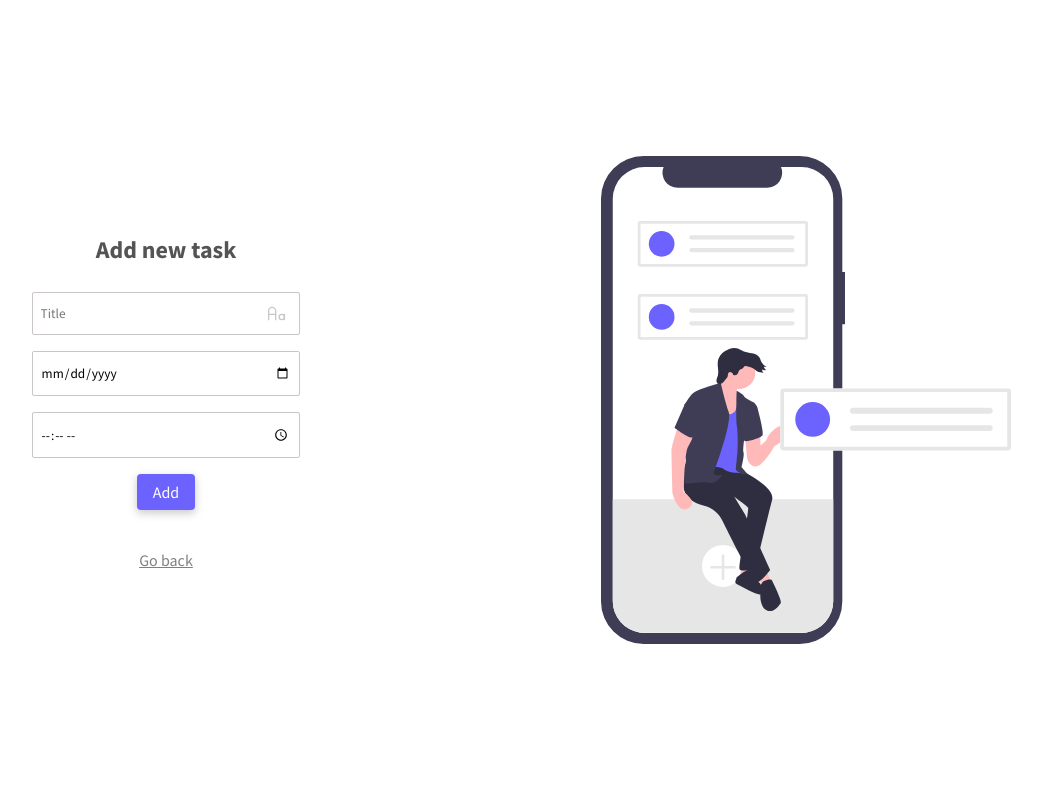
After one commit to mpn01/project-twstr, a PHP site: page /add-task.php in a window 1280 px wide. The commit adds this page. Shown: the whole page, without its empty margins (218-1260 px from the left). Run offline with PHP 8.4, Linux system fonts and the light colour scheme; the visitor is signed in with stand-in values (Sample User, id 1).

Commit message:
adding page for tasks, now with basic funcionality

```diff
--- /dev/null
+++ b/add-task.php
@@ -0,0 +1,57 @@
+<?php
+    session_start();
+    require_once "connect.php";
+    $userId = $_SESSION['id'];
+
+    if(isset($_POST['title'])){
+        $taskTitle = $_POST['title'];
+        $taskDate = $_POST['date'];
+        $taskTime = $_POST['time'];
+
+
+
+    try {
+        $conn = new mysqli($servername, $db_username, $password, $dbname);
+        if($conn->connect_errno!=0){
+            throw new Exception(mysqli_connect_errno());
+        } else {
+            $query = "INSERT INTO tasks(title, date, time, id_user) VALUES ('$taskTitle','$taskDate','$taskTime','$userId')";
+            if($conn->query($query)) {
+                header('Location: todo.php');
+            } else {
+                throw new Exception($conn->error);
+            }
+        }
+    } catch (Exception $e) {
+        echo "Server error. Sorry for problems. Please comeback later.";
+        echo '<br/>Developer info: '.$e; // wyłączyć przy wrzucaniu na prawdziwy serwer
+    }
+}
+?>
+<html lang="en">
+<head>
+    <meta charset="UTF-8">
+    <meta name="viewport" content="width=device-width, initial-scale=1.0">
+    <link rel="stylesheet" type="text/css" href="css/main.css"/>
+    <link rel="stylesheet" type="text/css" href="css/todo.css"/>
+    <title>Add yout task</title>
+    <link href="https://fonts.googleapis.com/css2?family=Source+Sans+Pro:wght@300;400;600;700&display=swap"
+        rel="stylesheet">
+</head>
+<body>
+    <script src="js/main.js"></script>
+    <div id="add-task_main">
+        <form method="post">
+            <h2>Add new task</h2>
+            <input type="text" name="title" placeholder="Title"/>
+            <input type="date" name="date"/>
+            <input type="time" name="time" placeholder="choose a time" min="00:00" max="23:59"/>
+            <button class="button" type="submit">Add</button>
+            <a onclick="goBack()">Go back</a>
+        </form>
+        <div id="add-task_img">
+            <img src="img/illustrations/add_tasks.svg"/>
+        </div>
+    </div>
+</body>
+</html>
--- a/css/todo.css
+++ b/css/todo.css
@@ -7,8 +7,11 @@ body {
 }
 
 #todo_main {
+    padding: 5vh;
     background: var(--white);
     display: grid;
+    grid-template-columns: repeat(auto-fill, minmax(33%, 1fr));
+    grid-gap: 1vh;
 }
 
 #todo_main_task {
@@ -16,9 +19,11 @@ body {
     border-radius: 10px;
     box-shadow: 0px 4px 4px rgba(130, 130, 130, 0.25);
     margin: 1vh;
-    width: 20%;
+    width: 80%;
     font-family: 'Source Sans Pro';
     padding: 1vh;
+    padding-bottom: 2vh;
+    color: var(--darkgray);
 }
 
 #todo_main_task h2 {
@@ -29,6 +34,7 @@ body {
     width: 100%;
     font-family: 'Source Sans Pro';
     position: relative;
+    color: var(--darkgray);
 }
 
 .todo_main_task_title::before {
@@ -39,3 +45,79 @@ body {
     width: 2%;
     height: 100%;
 }
+
+.todo_main_task_button {
+    width: 32px;
+    height: 32px;
+    float: right;
+    background: var(--cloud);
+    box-shadow: 0px 4px 4px rgba(130, 130, 130, 0.25);
+    border-radius: 10px;
+    margin: 1vh;
+    cursor: pointer;
+}
+
+.done {
+    background-image: url(../img/check.svg);
+    background-position: center;
+    background-repeat: no-repeat;
+    background-size: contain;
+}
+
+.delete {
+    background-image: url(../img/trash.svg);
+    background-position: center;
+    background-repeat: no-repeat;
+    background-size: contain;
+}
+
+#add-task_main {
+    width: 100%;
+    height: 100%;
+    display: flex;
+    align-items: center;
+    justify-content: center;
+}
+
+#add-task_main h2 {
+    color: var(--darkgray);
+}
+
+#add-task_img {
+    width: 40%;
+    display: flex;
+    align-items: center;
+    justify-content: center;
+    height: 100%;
+}
+
+#add-task_img img {
+    width: 80%;
+}
+a {
+    margin-top: 5vh;
+    font-family: 'Source Sans Pro';
+    color: var(--gray);
+    text-decoration: underline;
+    text-decoration-color: var(--gray);
+    cursor: pointer;
+}
+form {
+    width: 60%;
+    display: flex;
+    align-items: center;
+    justify-content: center;
+    flex-direction: column;
+}
+
+input {
+    width: 35%;
+}
+
+input[type="text"] {
+    background-image: url(../img/letters-case.svg);
+}
+
+input:focus {
+    background-image: none;
+}
```
Also changed, not shown: js/todo.js (added, +13 -0 lines), todo.php (+12 -4 lines).
